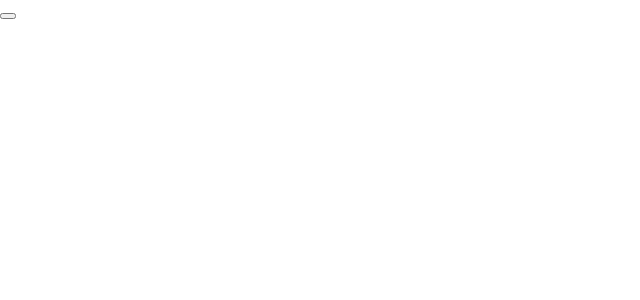
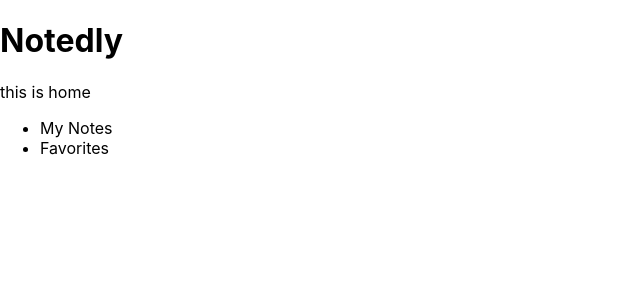
Before and after one commit to team-yaza/notedly, a Next.js app in the folder client/: page / in a window 1280 px wide. Shown: the top 300 px of the page, without its empty margins (0-640 px from the left). Built offline with nearby package versions, Linux system fonts and the light colour scheme.

Commit message:
feat: default pages

```diff
--- a/client/pages/index.js
+++ /dev/null
@@ -1,11 +0,0 @@
-import Head from "next/head"
-import Image from "next/image"
-import Sparkle from "../components/Sparkle"
-
-export default function Home() {
-  return (
-    <div>
-      <Sparkle />
-    </div>
-  )
-}
--- /dev/null
+++ b/client/pages/index.jsx
@@ -0,0 +1,26 @@
+import Head from "next/head"
+import Image from "next/image"
+import Link from "next/link"
+import Sparkle from "../components/Sparkle"
+
+export default function Home() {
+  return (
+    <div>
+      <h1>Notedly</h1>
+      <p>this is home</p>
+
+      <ul>
+        <li>
+          <Link href="/mynotes">
+            <a>My Notes</a>
+          </Link>
+        </li>
+        <li>
+          <Link href="/favorites">
+            <a>Favorites</a>
+          </Link>
+        </li>
+      </ul>
+    </div>
+  )
+}
```
Also changed, not shown: client/pages/favorites.jsx (added, +9 -0 lines), client/pages/mynotes.jsx (added, +16 -0 lines), client/pages/home.jsx (added).
